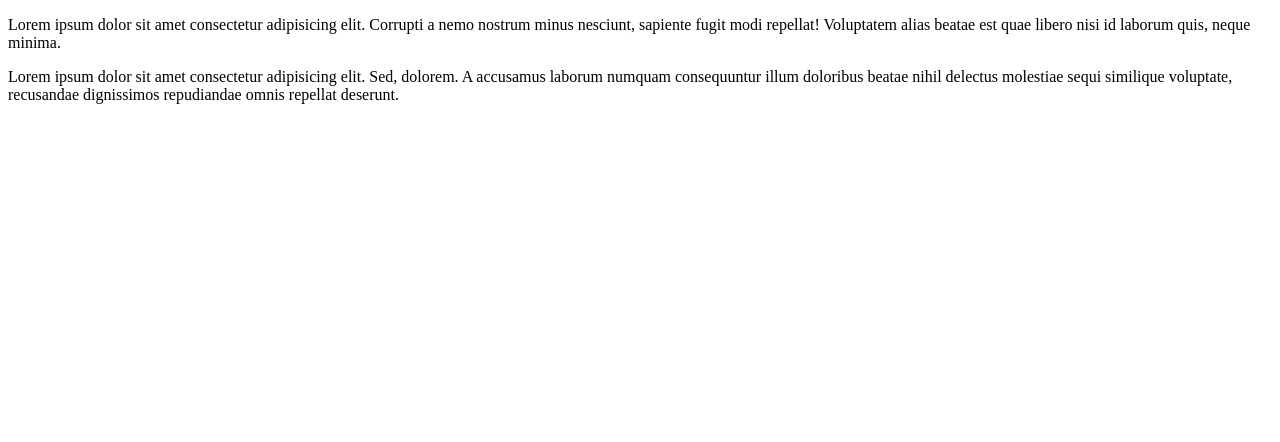
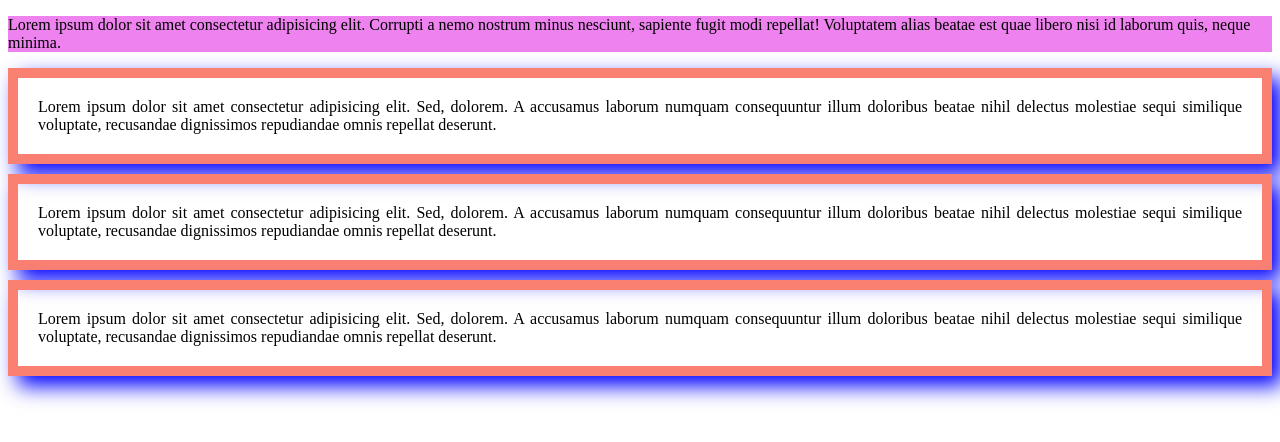
Before and after one commit to ShahriarAlam47/my-first-github-repo, a plain HTML site: page index.html in a window 1280 px wide. Drawn offline with Linux system fonts and the light colour scheme.

Commit message:
my third commit

```diff
--- a/index.html
+++ b/index.html
@@ -4,11 +4,18 @@
     <meta charset="UTF-8">
     <meta name="viewport" content="width=device-width, initial-scale=1.0">
     <title>My First Ever Github Repo</title>
+    <link rel="stylesheet" href="styles/style.css">
 </head>
 <body>
     <p>Lorem ipsum dolor sit amet consectetur adipisicing elit. Corrupti a nemo nostrum minus nesciunt, sapiente fugit modi repellat! Voluptatem alias beatae est quae libero nisi id laborum quis, neque minima.</p>
     <div>
         Lorem ipsum dolor sit amet consectetur adipisicing elit. Sed, dolorem. A accusamus laborum numquam consequuntur illum doloribus beatae nihil delectus molestiae sequi similique voluptate, recusandae dignissimos repudiandae omnis repellat deserunt.
     </div>
+    <div>
+        Lorem ipsum dolor sit amet consectetur adipisicing elit. Sed, dolorem. A accusamus laborum numquam consequuntur illum doloribus beatae nihil delectus molestiae sequi similique voluptate, recusandae dignissimos repudiandae omnis repellat deserunt.
+    </div>
+    <div>
+        Lorem ipsum dolor sit amet consectetur adipisicing elit. Sed, dolorem. A accusamus laborum numquam consequuntur illum doloribus beatae nihil delectus molestiae sequi similique voluptate, recusandae dignissimos repudiandae omnis repellat deserunt.
+    </div>
 </body>
 </html>
--- /dev/null
+++ b/styles/style.css
@@ -0,0 +1,11 @@
+div{
+    border: 10px solid salmon;
+    margin-bottom: 10px;
+    padding: 20px;
+    text-align: justify;
+    box-shadow: 10px 10px 20px blue;
+
+}
+p{
+    background-color: violet;
+}
```
